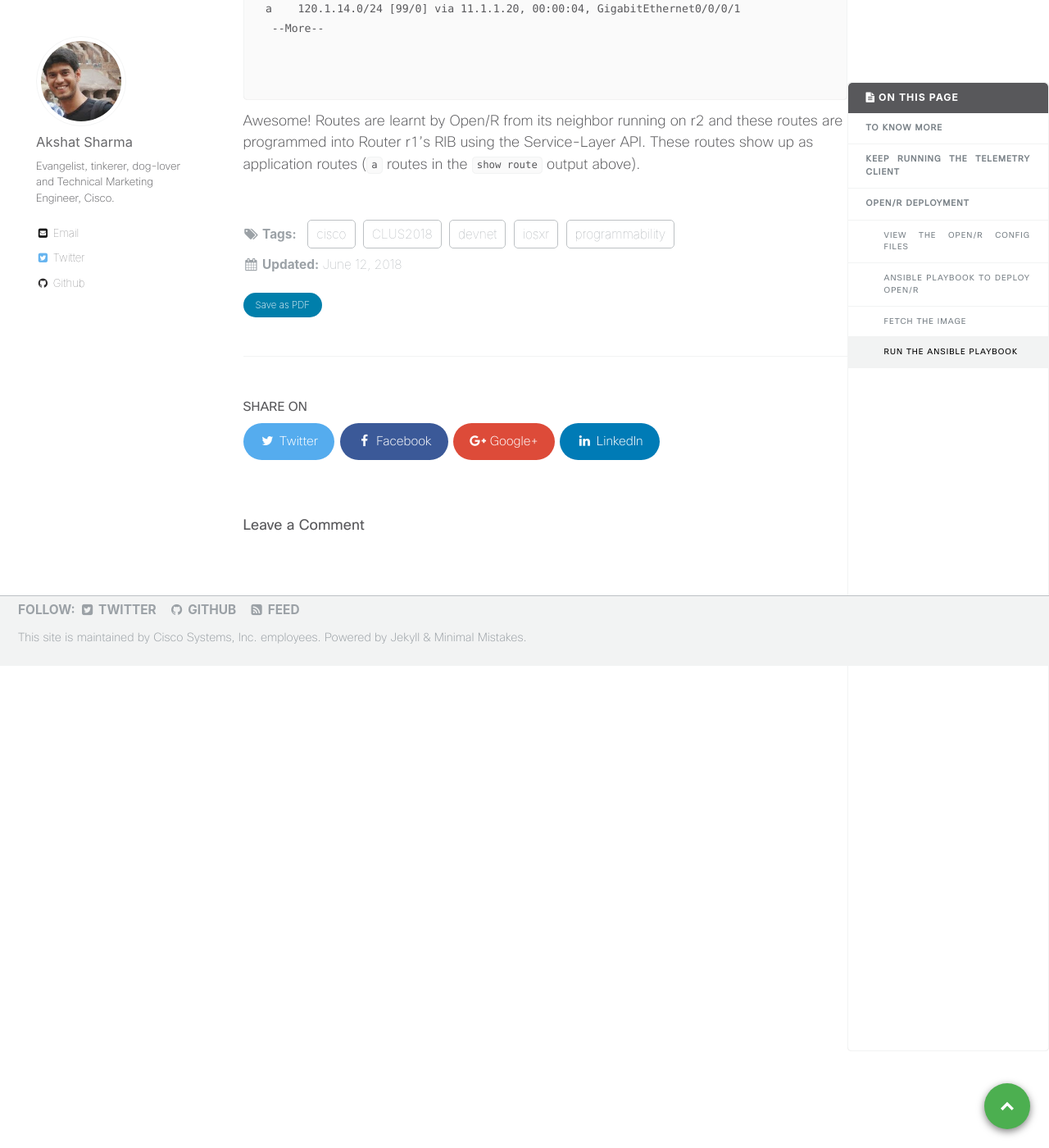
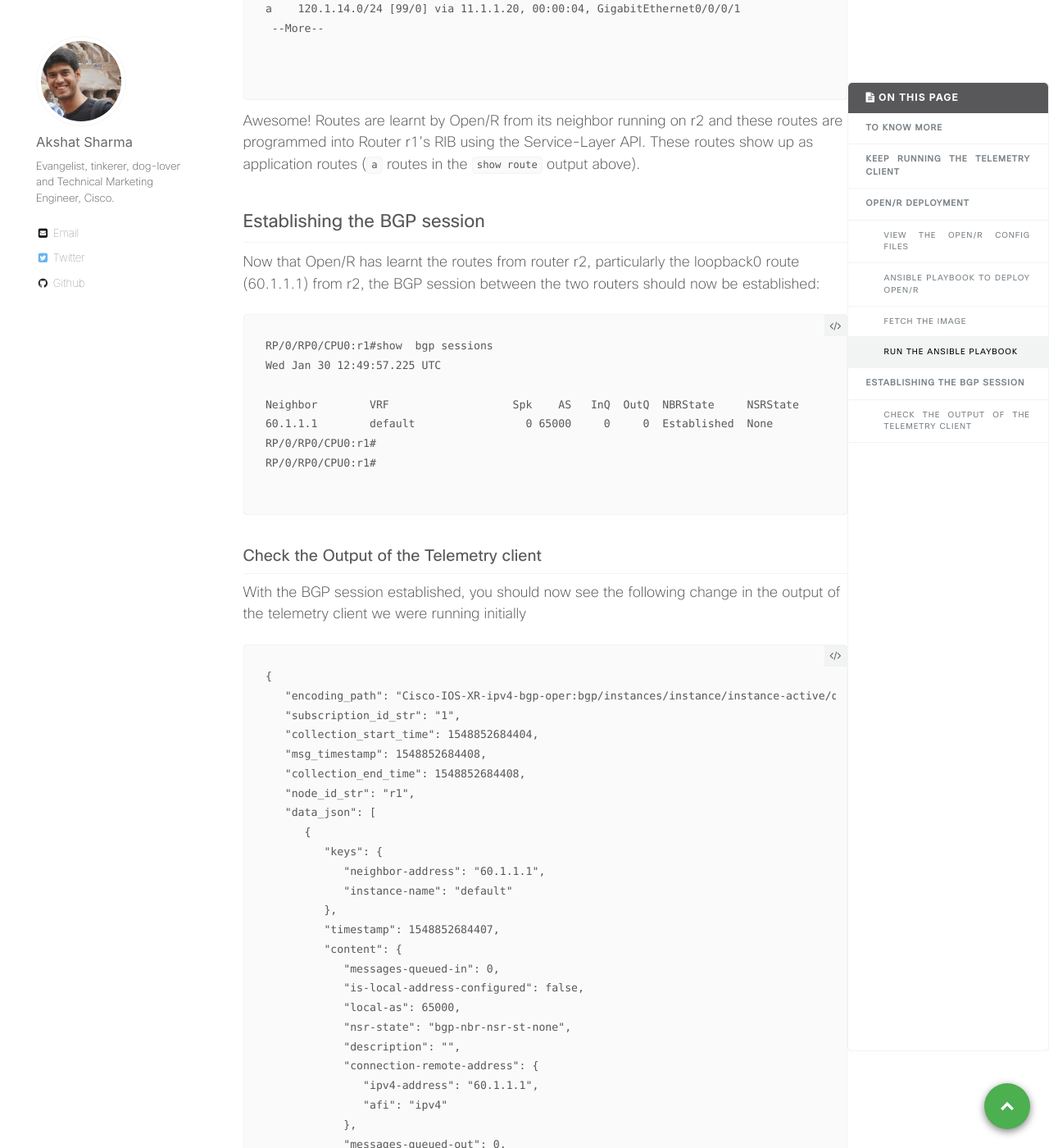
Before and after one commit to nanog75/hackathon, a Jekyll site: the page built from _wkinstructions/2019-01-30-step-3-combining-telemetry-with-Ansible-and-Open-r.md, in a window 1280 px wide and 1400 px high, scrolled down 14913 px. Shown: the whole window at 82% size. Built offline with Jekyll 4.4.1, drawn with Linux system fonts in a browser that asks for light colours; comment, search, counter and statistics services are not loaded; some of the changed text lies outside the part shown.

Commit message:
Update 2019-01-30-step-3-combining-telemetry-with-Ansible-and-Open-r.md

````diff
--- a/_wkinstructions/2019-01-30-step-3-combining-telemetry-with-Ansible-and-Open-r.md
+++ b/_wkinstructions/2019-01-30-step-3-combining-telemetry-with-Ansible-and-Open-r.md
@@ -604,3 +604,80 @@ a    120.1.14.0/24 [99/0] via 11.1.1.20, 00:00:04, GigabitEthernet0/0/0/1
 ```
 
 Awesome! Routes are learnt by Open/R from its neighbor running on r2 and these routes are programmed into Router r1's RIB using the Service-Layer API. These routes show up as application routes (`a` routes in the `show route` output above).
+
+
+## Establishing the BGP session
+
+
+Now that Open/R has learnt the routes from router r2, particularly the loopback0 route (60.1.1.1) from r2, the BGP session between the two routers should now be established:
+
+```
+RP/0/RP0/CPU0:r1#show  bgp sessions
+Wed Jan 30 12:49:57.225 UTC
+
+Neighbor        VRF                   Spk    AS   InQ  OutQ  NBRState     NSRState
+60.1.1.1        default                 0 65000     0     0  Established  None
+RP/0/RP0/CPU0:r1#
+RP/0/RP0/CPU0:r1#
+
+```
+
+
+### Check the Output of the Telemetry client
+
+
+With the BGP session established, you should now see the following change in the output of the telemetry client we were running initially
+
+
+```
+{
+   "encoding_path": "Cisco-IOS-XR-ipv4-bgp-oper:bgp/instances/instance/instance-active/default-vrf/sessions/session",
+   "subscription_id_str": "1",
+   "collection_start_time": 1548852684404,
+   "msg_timestamp": 1548852684408,
+   "collection_end_time": 1548852684408,
+   "node_id_str": "r1",
+   "data_json": [
+      {
+         "keys": {
+            "neighbor-address": "60.1.1.1",
+            "instance-name": "default"
+         },
+         "timestamp": 1548852684407,
+         "content": {
+            "messages-queued-in": 0,
+            "is-local-address-configured": false,
+            "local-as": 65000,
+            "nsr-state": "bgp-nbr-nsr-st-none",
+            "description": "",
+            "connection-remote-address": {
+               "ipv4-address": "60.1.1.1",
+               "afi": "ipv4"
+            },
+            "messages-queued-out": 0,
+            "connection-state": "bgp-st-estab",
+            "speaker-id": 0,
+            "vrf-name": "default",
+            "remote-as": 65000,
+            "postit-pending": false,
+            "nsr-enabled": true,
+            "connection-local-address": {
+               "ipv4-address": "50.1.1.1",
+               "afi": "ipv4"
+            }
+         }
+      }
+   ],
+   "collection_id": 33
+}
+
+
+```
+
+
+
+The `"connection-state": "bgp-st-estab"` in the output above has changed from `"connection-state": "bgp-st-idle"`. Open/R acts as an IGP, learning the loopback routes used by BGP to establish the required session!
+{: .notice--success}
+
+
+To wrap up, this is what we achieved
````
